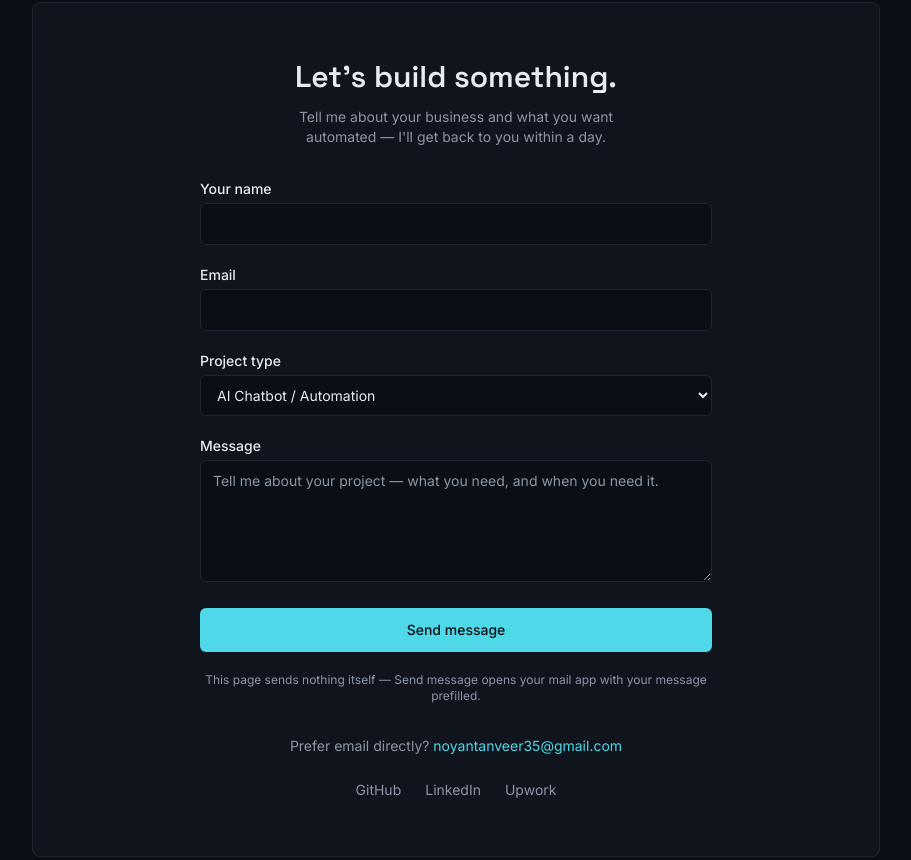
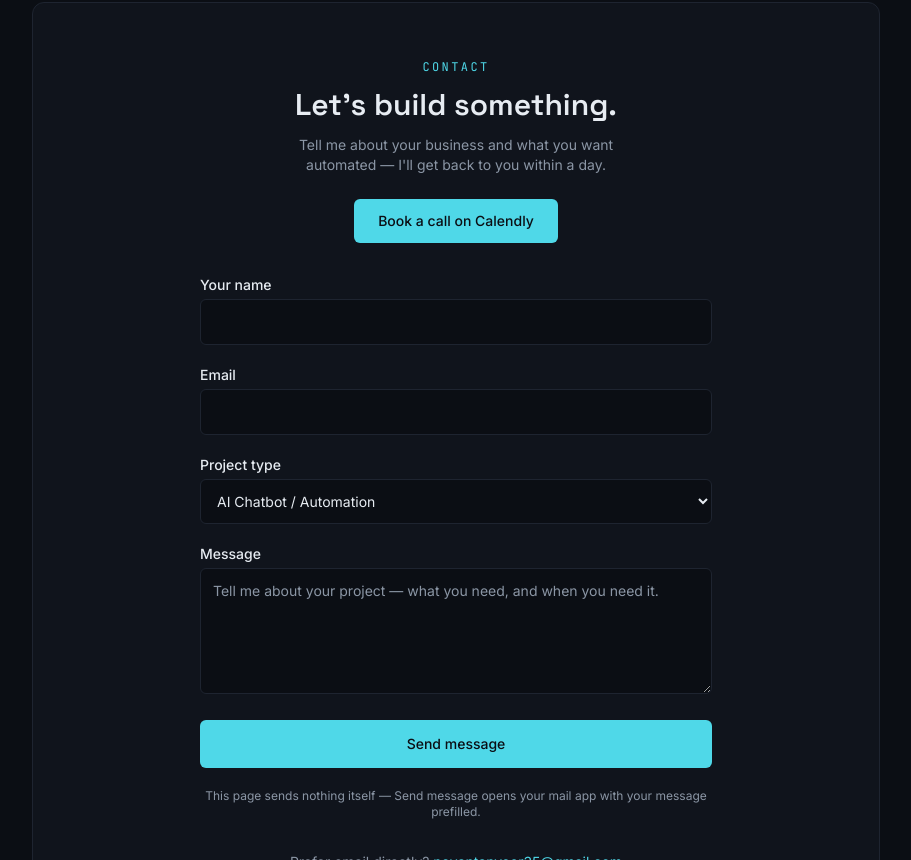
Before and after one commit to FindNoyan/noyan-portfolio, a React (Vite) app: page / in a window 1280 px wide. Shown: the part 4300-5160 px from the top of the page, without its empty margins (184-1095 px from the left). Built offline with nearby package versions, Linux system fonts and the light colour scheme.

Commit message:
Step C: Calendly button, reveal, larger tap targets

```diff
--- a/src/components/Contact.jsx
+++ b/src/components/Contact.jsx
@@ -1,10 +1,11 @@
 import { useState } from "react";
 import { contact, site, socials } from "../data/content";
 import { validateContactForm } from "../lib/validateContact";
+import Reveal from "./Reveal";
 
 const labelClass = "block text-left text-sm font-medium text-ink";
 const inputClass =
-  "mt-1 w-full rounded-md border border-line bg-base px-3 py-2.5 text-sm text-ink placeholder:text-muted focus-ring";
+  "mt-1 w-full rounded-md border border-line bg-base px-3 py-3 text-base text-ink placeholder:text-muted focus-ring sm:text-sm";
 const errorInputClass = " border-red-400";
 const errorTextClass = "mt-1 text-left text-sm text-red-400";
 
@@ -46,14 +47,26 @@ export default function Contact() {
   }
 
   return (
-    <section id="contact" className="mx-auto max-w-4xl px-6 py-24">
-      <div className="rounded-lg border border-line bg-surface px-8 py-14 text-center">
-        <h2 className="font-display text-3xl font-semibold text-ink">
+    <section id="contact" className="mx-auto max-w-4xl px-6 py-20 sm:py-24">
+      <Reveal>
+        <div className="rounded-xl border border-line bg-surface px-5 py-10 text-center shadow-card sm:px-8 sm:py-14">
+          <p className="font-mono text-xs uppercase tracking-[0.2em] text-cyan">
+            Contact
+          </p>
+          <h2 className="mt-3 font-display text-3xl font-semibold text-ink">
             {contact.heading}
           </h2>
           <p className="mx-auto mt-3 max-w-sm text-sm text-muted">
             {contact.sub}
           </p>
+          <a
+            href={contact.calendly.href}
+            target="_blank"
+            rel="noreferrer"
+            className="mt-6 inline-block rounded-md bg-cyan px-6 py-3 text-sm font-medium text-base transition-all hover:-translate-y-0.5 hover:opacity-90 focus-ring"
+          >
+            {contact.calendly.label}
+          </a>
         <form
           onSubmit={handleSubmit}
           noValidate
@@ -144,7 +157,7 @@ export default function Contact() {
           </div>
           <button
             type="submit"
-            className="w-full rounded-md bg-cyan px-6 py-3 text-sm font-medium text-base transition-opacity hover:opacity-90 focus-ring"
+            className="w-full rounded-md bg-cyan px-6 py-3.5 text-sm font-medium text-base transition-all hover:-translate-y-0.5 hover:opacity-90 focus-ring"
           >
             {contact.form.submitLabel}
           </button>
@@ -164,20 +177,21 @@ export default function Contact() {
             {site.email}
           </a>
         </p>
-        <div className="mt-6 flex justify-center gap-6">
+        <div className="mt-6 flex flex-wrap justify-center gap-x-6 gap-y-2">
           {socials.map((social) => (
             <a
               key={social.label}
               href={social.href}
               target="_blank"
               rel="noreferrer"
-              className="text-sm text-muted transition-colors hover:text-cyan focus-ring rounded"
+              className="rounded text-sm text-muted transition-colors hover:text-cyan focus-ring"
             >
               {social.label}
             </a>
           ))}
         </div>
         </div>
+      </Reveal>
     </section>
   );
 }
```
Lines whose indentation alone changed are shown as unchanged.
